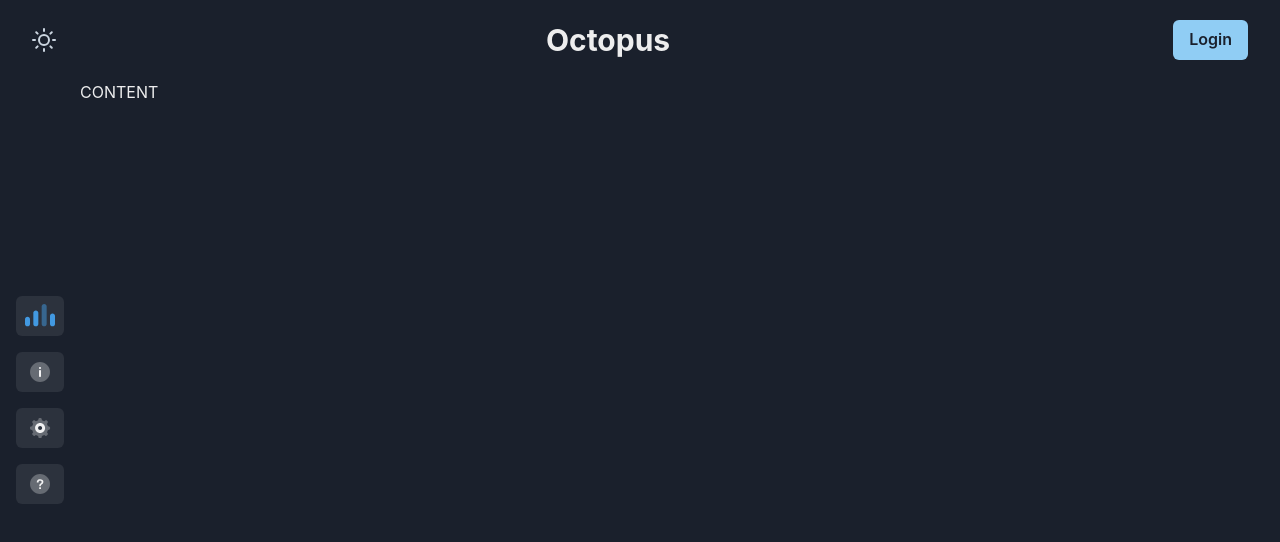
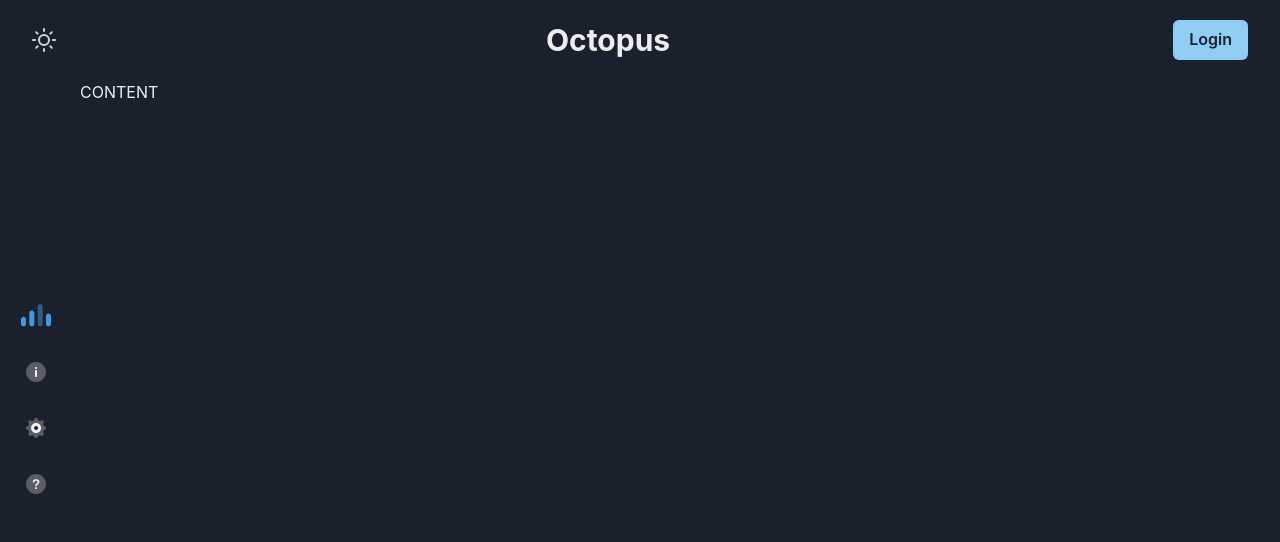
Before and after one commit to TheSpectreTeam/Octopus.GUI, a React app: page / in a window 1280 px wide. Shown: the top 542 px of the page. Built offline with nearby package versions, Linux system fonts and the light colour scheme.

Commit message:
refactor(NavMenu)[OCT-26]: redactored Linlk component

```diff
--- a/src/components/NavMenu/index.tsx
+++ b/src/components/NavMenu/index.tsx
@@ -38,12 +38,15 @@ const NavItem: React.FC<NavItemProps> = ({
             key={index}
         >
             <Link
-                as={IconButton}
                 key={index}
-                size={"lg"}
+            >
+                <IconButton
+                    aria-label="Navigation"
                     onClick={() => setActive(index)}
-                aria-label="Search database"
-                variant={"ghost"}
+                    variant="ghost"
+                    _hover={{ background: "none", transform: "translateY(-2px) " }}
+                    _focus={{ background: "none" }}
+                    _active={{ background: "none" }}
                     icon={
                         <Icon
                             as={item.icon}
@@ -53,7 +56,8 @@ const NavItem: React.FC<NavItemProps> = ({
                             color={isActive ? "blue.400" : "grey.400"}
                         />
                     }
-            />
+                ></IconButton>
+            </Link>
         </Tooltip>
     );
 };
```
Lines whose indentation alone changed are shown as unchanged.
